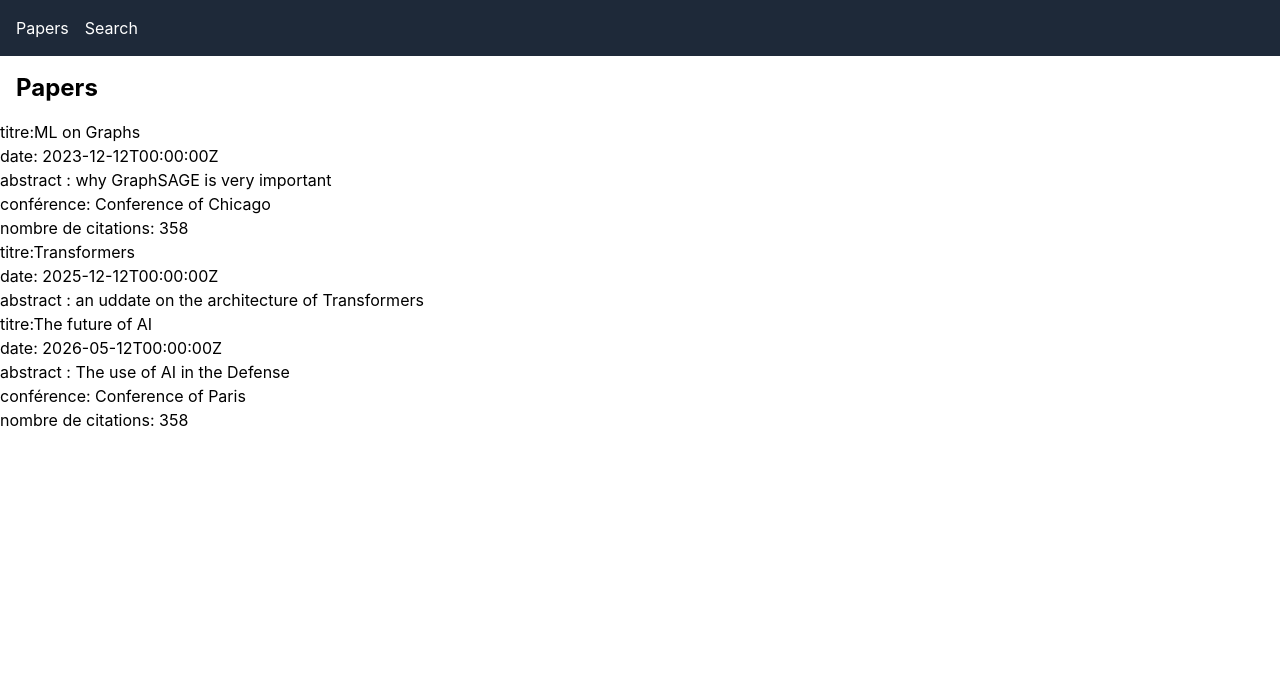
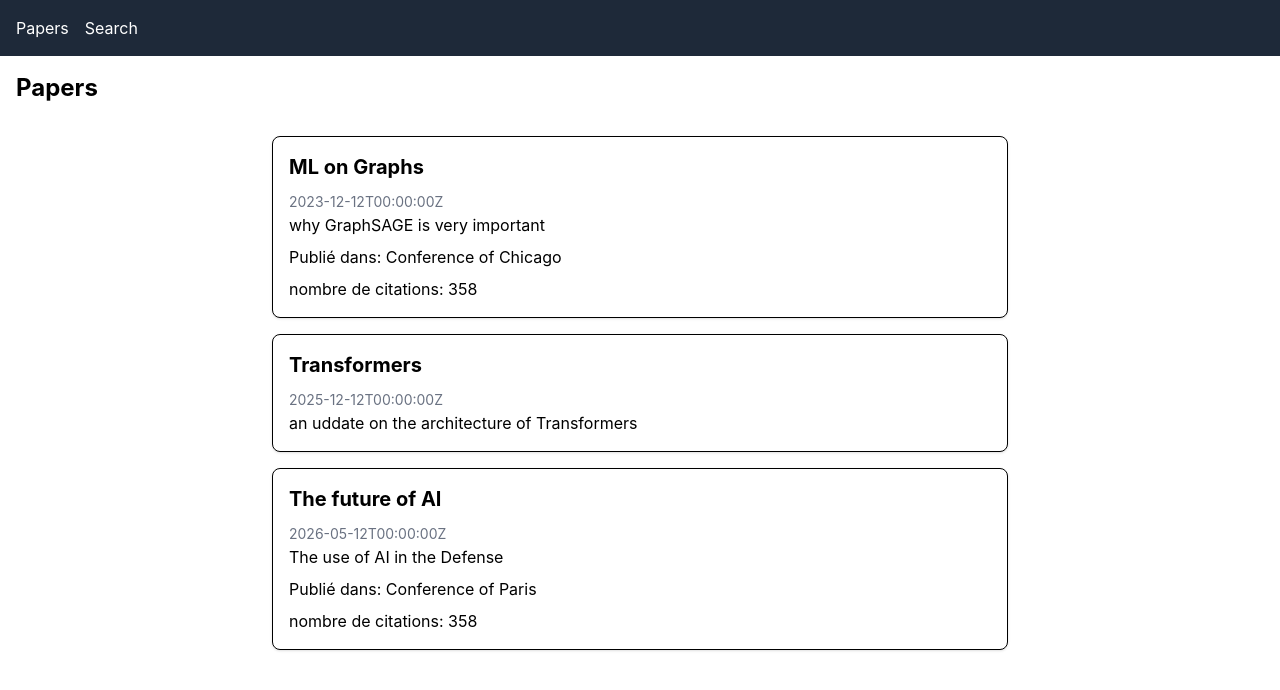
Before and after one commit to StephaneHo/rag-project, a React (Vite) app in the folder frontend/: page / in a window 1280 px wide. Shown: the top 690 px of the page. Built offline with nearby package versions, Linux system fonts and the light colour scheme.

Commit message:
création de composant et rendu visuel

```diff
--- a/frontend/src/components/PaperCard.tsx
+++ b/frontend/src/components/PaperCard.tsx
@@ -5,11 +5,11 @@ type PaperCardProps = {
 }
 
  export const PaperCard = ({paper}: PaperCardProps) => (
-             <article>
-                <h2>titre:{paper.title}</h2>
-                <time>date: {paper.published_at}</time>
-                <p>abstract : {paper.abstract}</p>
-                {paper.venue && <p>conférence: {paper.venue}</p>}
+             <article className="bg-white border rounded-lg shadow p-4 space-y-2">
+                <h2 className="text-xl font-bold">{paper.title}</h2>
+                <time className="text-sm text-gray-500">{paper.published_at}</time>
+                <p>{paper.abstract}</p>
+                {paper.venue && <p>Publié dans: {paper.venue}</p>}
                 {paper.citation_count != null && <p>nombre de citations: {paper.citation_count}</p>}
             </article>
         )
--- a/frontend/src/pages/PapersListPage.tsx
+++ b/frontend/src/pages/PapersListPage.tsx
@@ -6,8 +6,11 @@ export default function PapersListPage(){
     return (
         <>
         <h1 className="text-2xl font-bold p-4">Papers</h1>
-        <div>{mockPapers.map((paper: Paper) =>
-            <PaperCard key={paper.arxiv_id} paper={paper}/> )}
+        <div className="max-w-3xl mx-auto p-4 space-y-4">{mockPapers.map((paper: Paper) =>
+
+                <PaperCard key={paper.arxiv_id} paper={paper}/>
+
+        )}
         </div>
         </>)
 }
```
